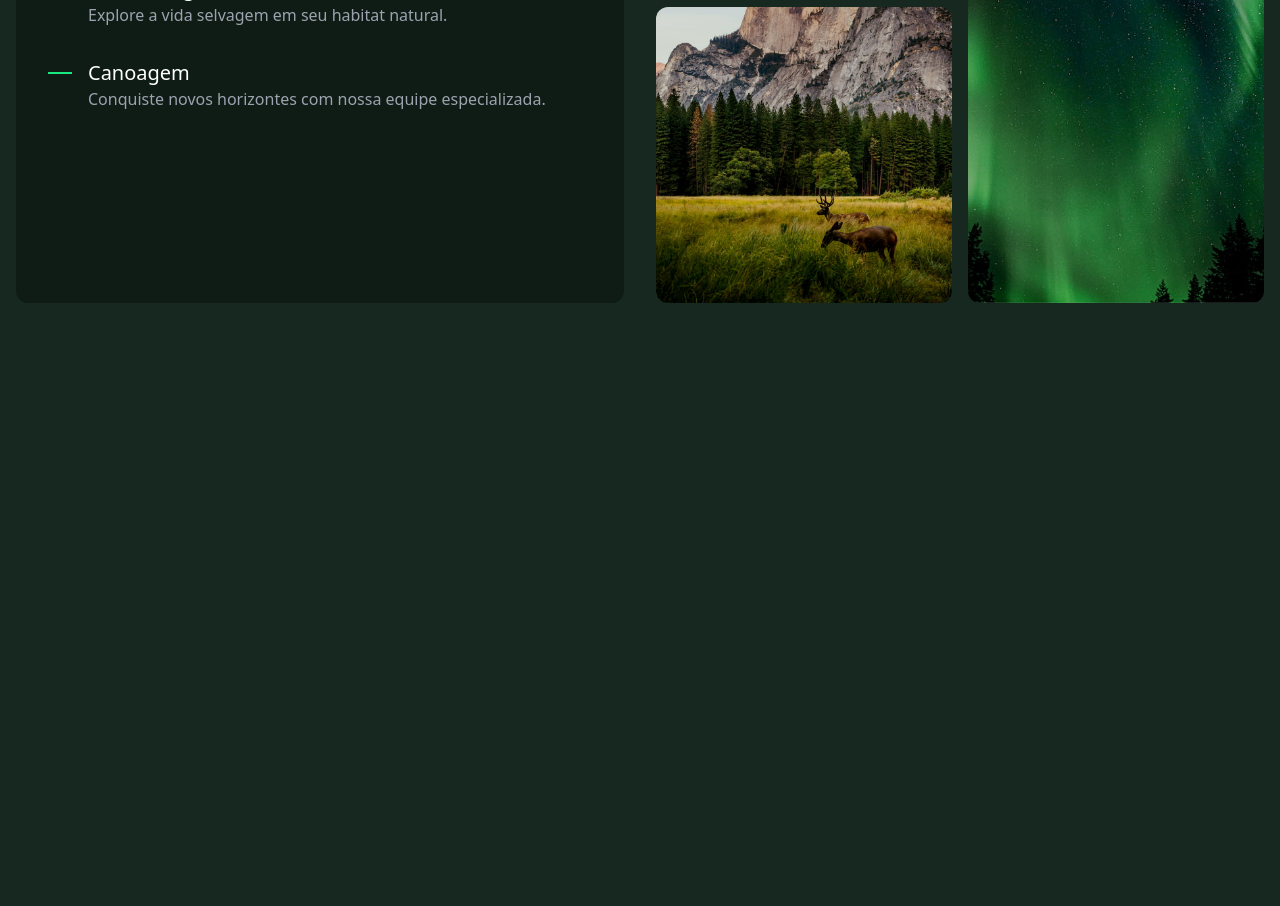
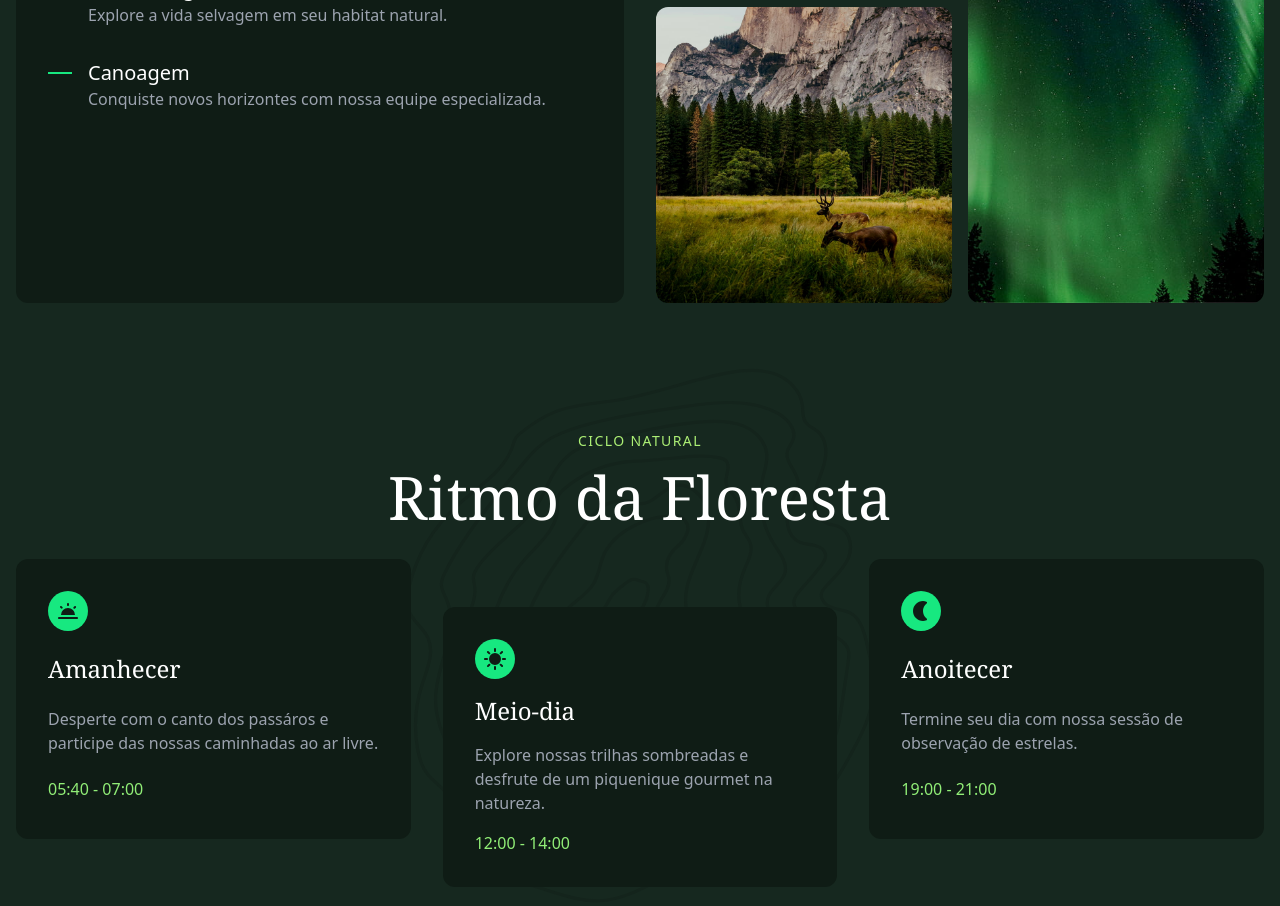
Before and after one commit to AlChris91/Forest, a website: page src/index.html in a window 1280 px wide. Shown: the part 2325-3231 px from the top of the page. Before the commit the page ends 2692 px from the top, so only its background shows below. Drawn offline with Linux system fonts and the light colour scheme.

Commit message:
Sessão ciclo natural criada

```diff
--- a/src/index.html
+++ b/src/index.html
@@ -190,6 +190,47 @@
       </div>
     </div>
   </section>
+  <section class="container bg-[url('./img/padrao.svg')] bg-contain bg-no-repeat bg-center mb-12 sm:mb-16 sm:py-16 ">
+    <p class="mb-4 text-center text-verde-200 uppercase tracking-widest text-sm">
+      Ciclo Natural
+    </p>
+    <h2 class="mb-8 mx-auto font-serif text-balance text-center max-w-screen-md text-white text-4xl sm:text-6xl">
+      Ritmo da Floresta
+    </h2>
+    <div class="flex flex-col  gap-4 sm:flex-row sm:gap-8">
+      <div class="grid flex-1 gap-4 bg-verde-900 p-6 sm:p-8 rounded-xl transition-transform  sm:hover:-translate-y-2">
+        <div class="bg-verde-400 size-10 flex items-center justify-center rounded-full">
+          <img src="./img/manha.svg" alt="">
+        </div>
+        <h3 class="font-serif text-2xl text-white">Amanhecer</h3>
+        <p class="text-gray-400">
+          Desperte com o canto dos passáros e participe das nossas caminhadas ao ar livre.
+        </p>
+        <span class="text-verde-300">05:40 - 07:00</span>
+
+      </div>
+      <div class="grid flex-1 gap-4 bg-verde-900 p-6 sm:p-8 rounded-xl transition-transform sm:translate-y-12  sm:hover:translate-y-10">
+        <div class="bg-verde-400 size-10 flex items-center justify-center rounded-full">
+          <img src="./img/dia.svg" alt="">
+        </div>
+        <h3 class="font-serif text-2xl text-white">Meio-dia</h3>
+        <p class="text-gray-400">
+          Explore nossas trilhas sombreadas e desfrute de um piquenique gourmet na natureza.
+        </p>
+        <span class="text-verde-300">12:00 - 14:00</span>
+      </div>
+      <div class="grid flex-1 gap-4 bg-verde-900 p-6 sm:p-8 rounded-xl transition-transform  sm:hover:-translate-y-2">
+        <div class="bg-verde-400 size-10 flex items-center justify-center rounded-full">
+          <img src="./img/noite.svg" alt="">
+        </div>
+        <h3 class="font-serif text-2xl text-white">Anoitecer</h3>
+        <p class="text-gray-400">
+          Termine seu dia com nossa sessão de observação de estrelas.
+        </p>
+        <span class="text-verde-300">19:00 - 21:00</span>
+      </div>
+    </div>
+  </section>
 </body>
 
 </html>
```
Also changed, not shown: src/output.css.
